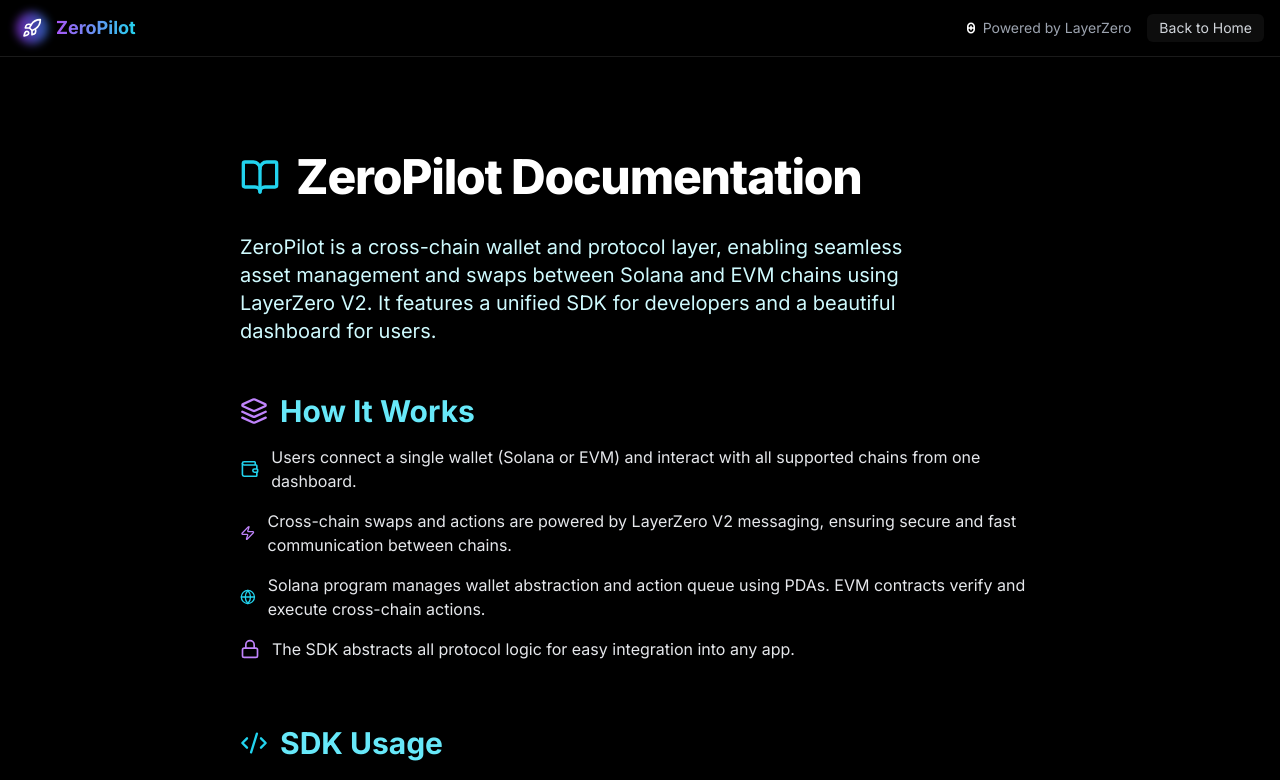
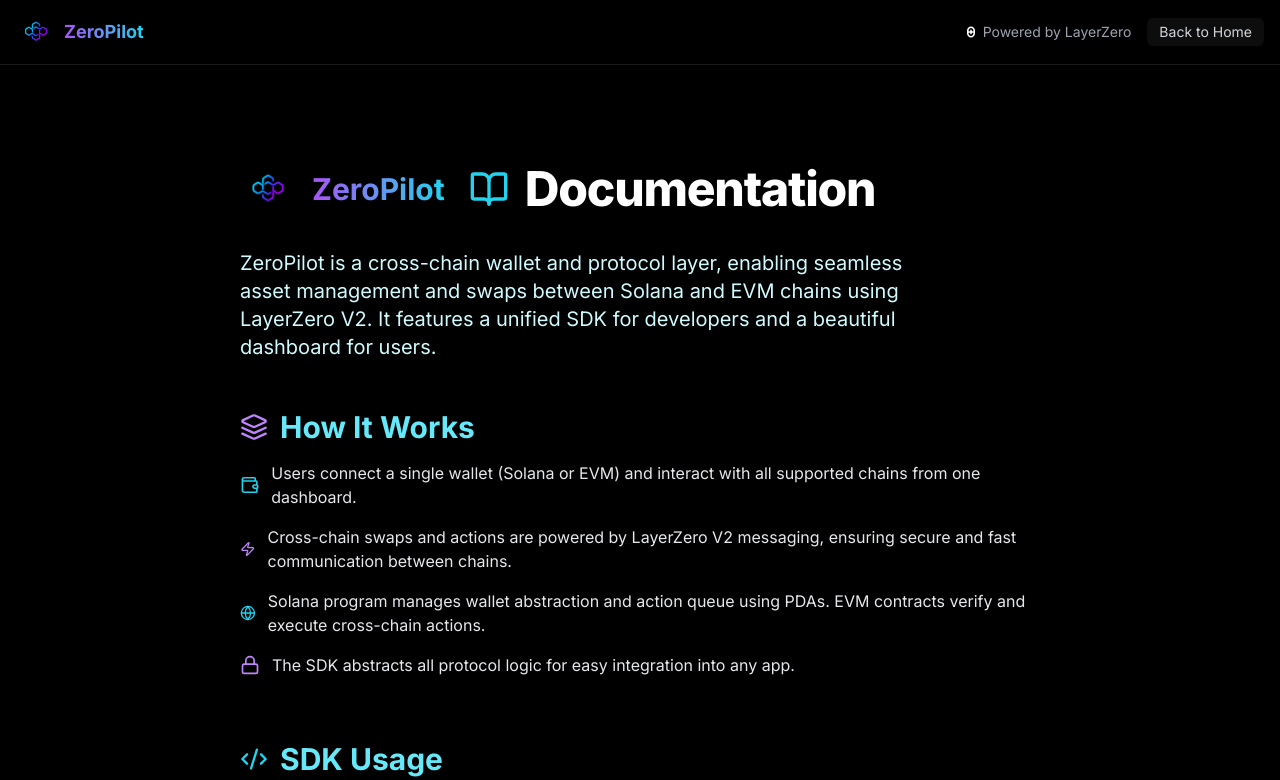
Before and after one commit to zeropilotxyz/zeropilot, a Next.js app in the folder frontend/: page /docs in a window 1280 px wide. Shown: the top 780 px of the page. Built offline with nearby package versions, Linux system fonts and the light colour scheme.

Commit message:
fix logo

```diff
--- a/frontend/app/(application)/dashboard/page.tsx
+++ b/frontend/app/(application)/dashboard/page.tsx
@@ -3,13 +3,24 @@
 import { WalletConnect } from "@/components/wallet-connect"
 import { SwapInterface } from "@/components/swap-interface"
 import { Toaster } from "sonner"
+import Image from "next/image"
 
 export default function DashboardPage() {
   return (
     <div className="min-h-screen bg-black">
       <div className="container mx-auto px-4 py-8">
+        <div className="flex flex-col items-center mb-8">
+          <div className="flex items-center gap-3 mb-2">
+            <div className="relative w-14 h-14 flex items-center justify-center">
+              <Image src="/logo/logo.png" alt="ZeroPilot Logo" width={56} height={56} className="animate-spin-slow" />
+            </div>
+            <span className="text-2xl font-bold bg-clip-text text-transparent bg-gradient-to-r from-purple-500 to-cyan-400">
+              ZeroPilottt
+            </span>
+          </div>
+          <h1 className="text-2xl font-bold text-white">ZeroPilot Dashboard</h1>
+        </div>
         <div className="flex justify-between items-center mb-8">
-          <h1 className="text-2xl font-bold text-white">ZeroPilot Dashboard</h1>
           <WalletConnect />
         </div>
 
--- a/frontend/app/(application)/docs/page.tsx
+++ b/frontend/app/(application)/docs/page.tsx
@@ -1,3 +1,4 @@
+import Image from "next/image";
 import Link from "next/link";
 import { BookOpen, Layers, Code2, Rocket, ArrowRight, Wallet, Zap, Globe, Lock, FileText } from "lucide-react";
 
@@ -5,8 +6,14 @@ export default function DocsPage() {
   return (
     <div className="max-w-4xl mx-auto py-16 px-6 md:px-12">
       <div className="flex items-center gap-4 mb-8">
-        <BookOpen className="w-10 h-10 text-cyan-400" />
-        <h1 className="text-5xl font-extrabold text-white tracking-tight">ZeroPilot Documentation</h1>
+        <div className="relative w-14 h-14 flex items-center justify-center">
+          <Image src="/logo/logo.png" alt="ZeroPilot Logo" width={56} height={56} className="animate-spin-slow" />
+        </div>
+        <span className="text-3xl font-bold bg-clip-text text-transparent bg-gradient-to-r from-purple-500 to-cyan-400">
+          ZeroPilot
+        </span>
+        <BookOpen className="w-10 h-10 text-cyan-400 ml-2" />
+        <h1 className="text-5xl font-extrabold text-white tracking-tight">Documentation</h1>
       </div>
       <p className="mb-12 text-xl text-cyan-100 max-w-2xl">
         ZeroPilot is a cross-chain wallet and protocol layer, enabling seamless asset management and swaps between Solana and EVM chains using LayerZero V2. It features a unified SDK for developers and a beautiful dashboard for users.
--- a/frontend/app/(application)/layout.tsx
+++ b/frontend/app/(application)/layout.tsx
@@ -1,7 +1,7 @@
 import type React from "react"
 import type { Metadata } from "next"
 import Link from "next/link"
-import { Rocket } from "lucide-react"
+import Image from "next/image"
 import { LayerZeroIcon } from "@/components/icons/layerzero-icon"
 
 export const metadata: Metadata = {
@@ -16,9 +16,8 @@ export default function AppLayout({ children }: { children: React.ReactNode }) {
       <header className="border-b border-white/10 bg-black/80 backdrop-blur-lg sticky top-0 z-50">
         <div className="container mx-auto px-4 py-3 flex items-center justify-between">
           <Link href="/" className="flex items-center space-x-2">
-            <div className="relative w-8 h-8 flex items-center justify-center">
-              <div className="absolute inset-0 bg-gradient-to-r from-purple-600 to-blue-500 rounded-full opacity-70 blur-sm"></div>
-              <Rocket className="w-5 h-5 text-white relative z-10" />
+            <div className="relative w-10 h-10 flex items-center justify-center">
+              <Image src="/logo/logo.png" alt="ZeroPilot Logo" width={40} height={40} className="animate-spin-slow" />
             </div>
             <span className="text-lg font-bold bg-clip-text text-transparent bg-gradient-to-r from-purple-500 to-cyan-400">
               ZeroPilot
```
